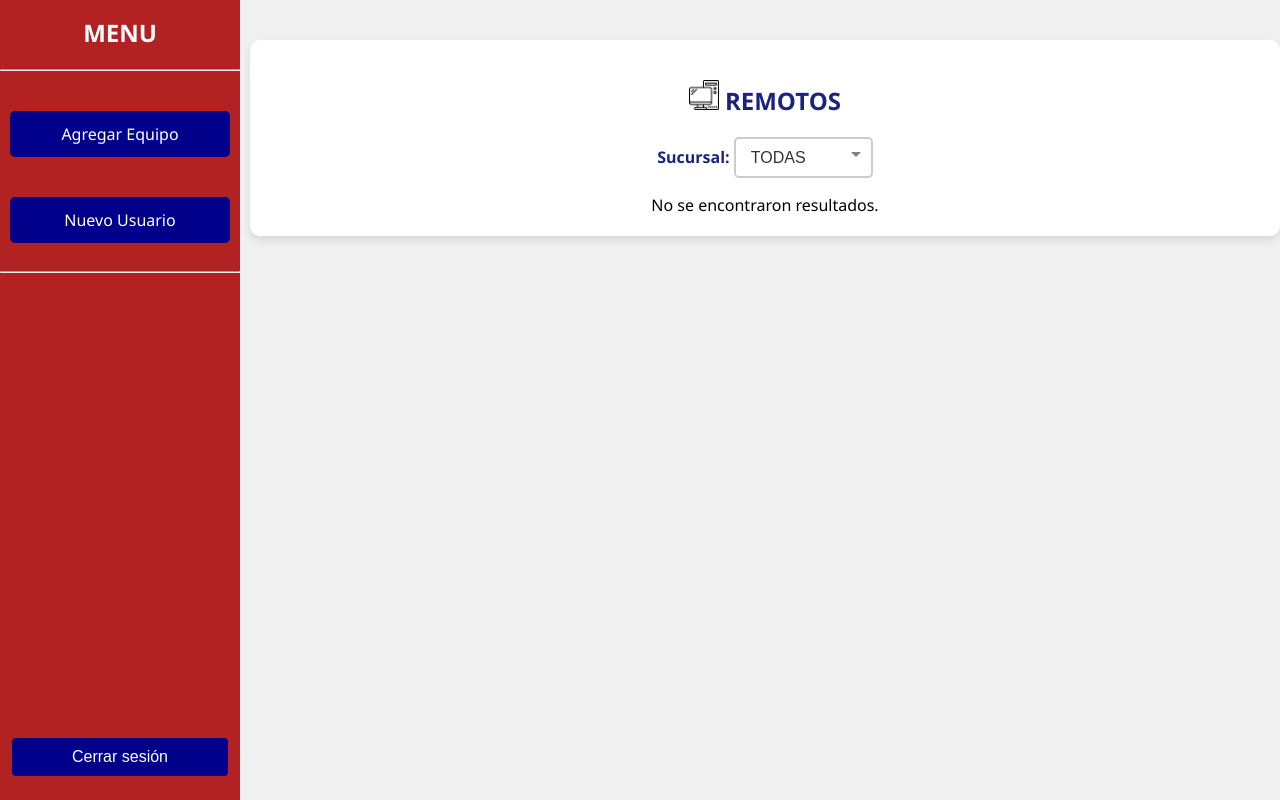
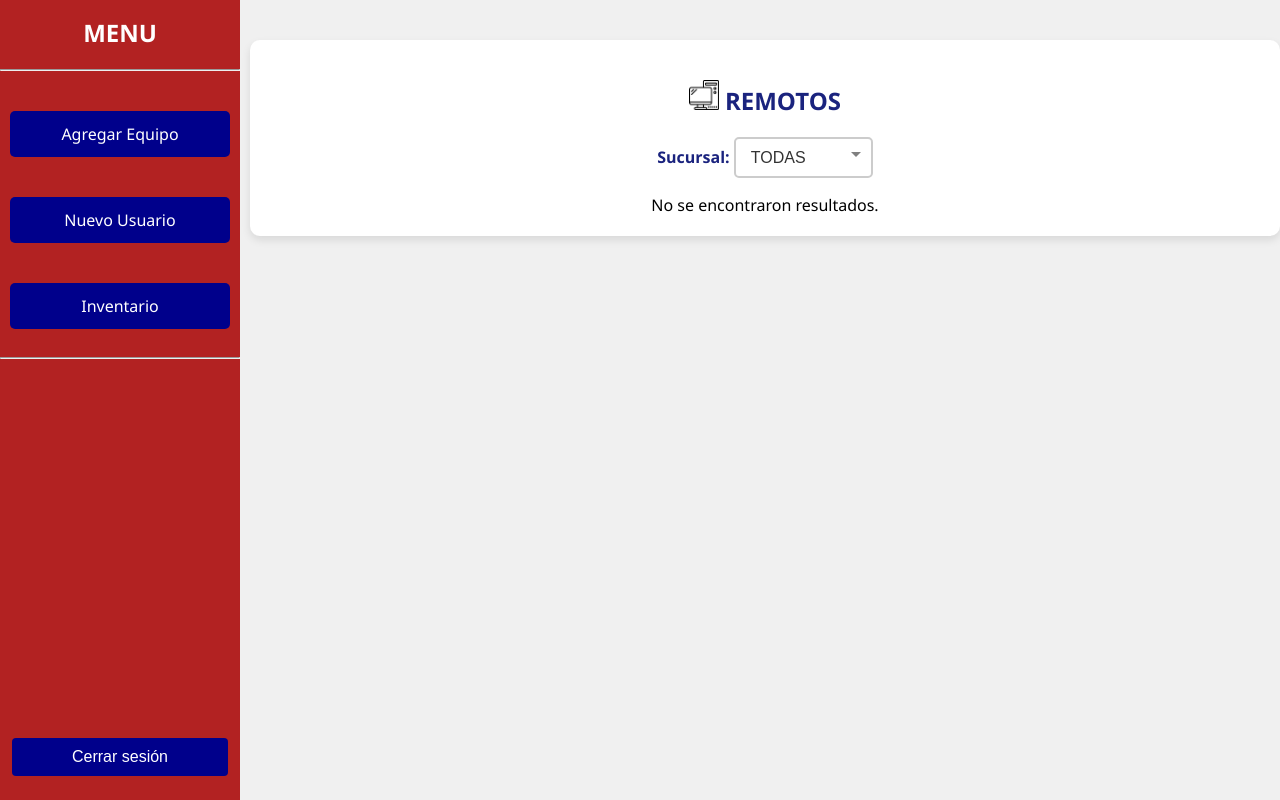
Before and after one commit to ACasillas1999/Remotes, a PHP site: page /Home.php in a window 1280 px wide. Run offline with PHP 8.4, Linux system fonts and the light colour scheme; the visitor is signed in with stand-in values (Sample User, id 1); data that the repository does not hold is empty.

Commit message:
Add Button Inventario

```diff
--- a/Home.php
+++ b/Home.php
@@ -34,6 +34,7 @@ if (!isset($_SESSION["loggedin"]) || $_SESSION["loggedin"] !== true) {
         <!--<li><a href="Toner.php">Toner</a></li>-->
      <!--   <li><a href="Toner.php">Toner</a></li>-->
      <li><a href="/Remotes/Registrar">Nuevo Usuario</a></li>
+     <li><a href="/Remotes/Inventario/Index.php">Inventario</a></li>
      <!--   <div class="reg-button">
         <form action="/Remotes/Registrar" method="post">
             <input type="submit" value="Nuevo Usuario">
@@ -96,7 +97,7 @@ if (!isset($_SESSION["loggedin"]) || $_SESSION["loggedin"] !== true) {
 </div>
 
 <!-- Script de JavaScript -->
-<!-- Script de JavaScript -->
+
 <script>
 document.addEventListener("DOMContentLoaded", function() {
     const sucursalSelect = document.getElementById("sucursal");
```
